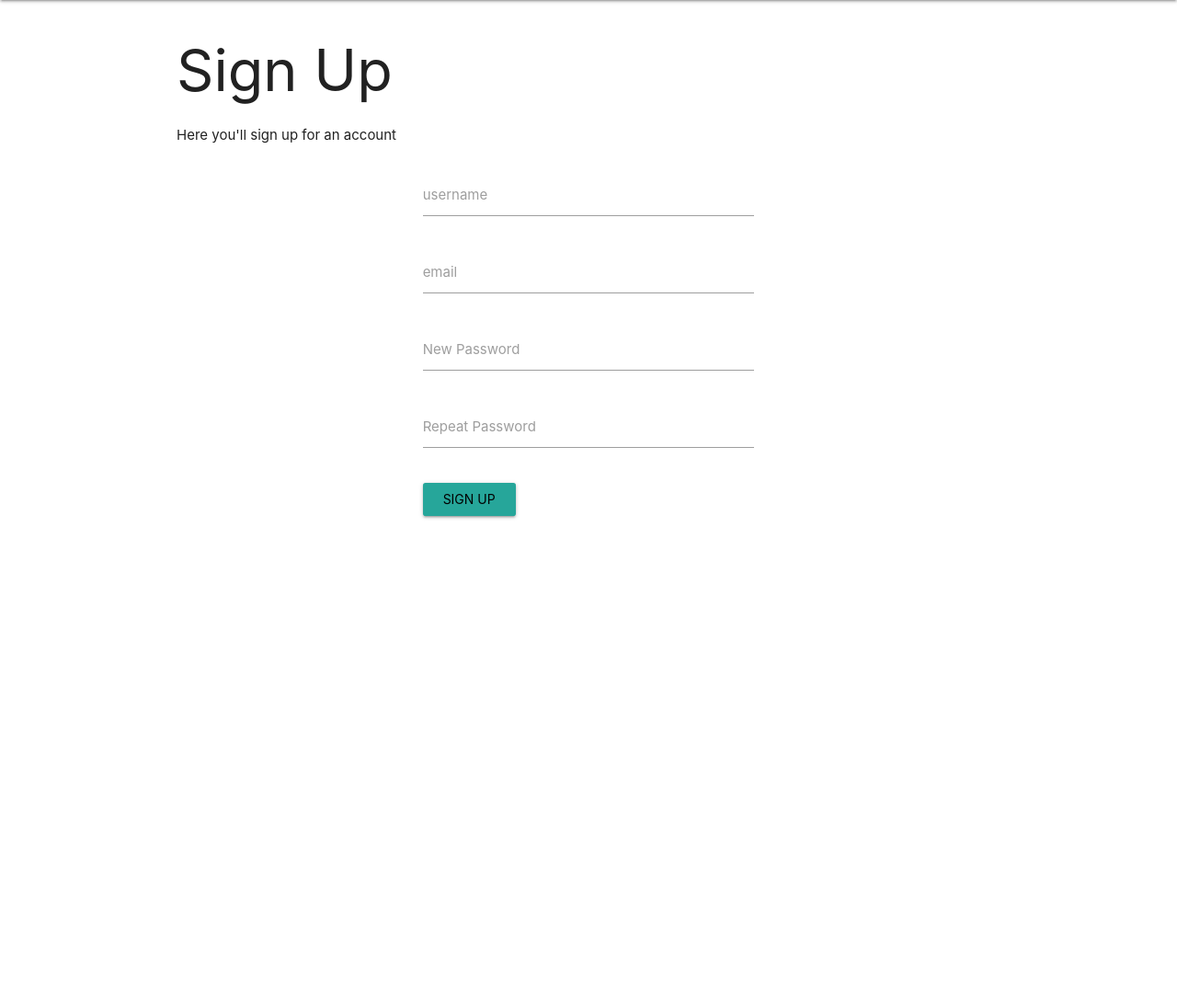
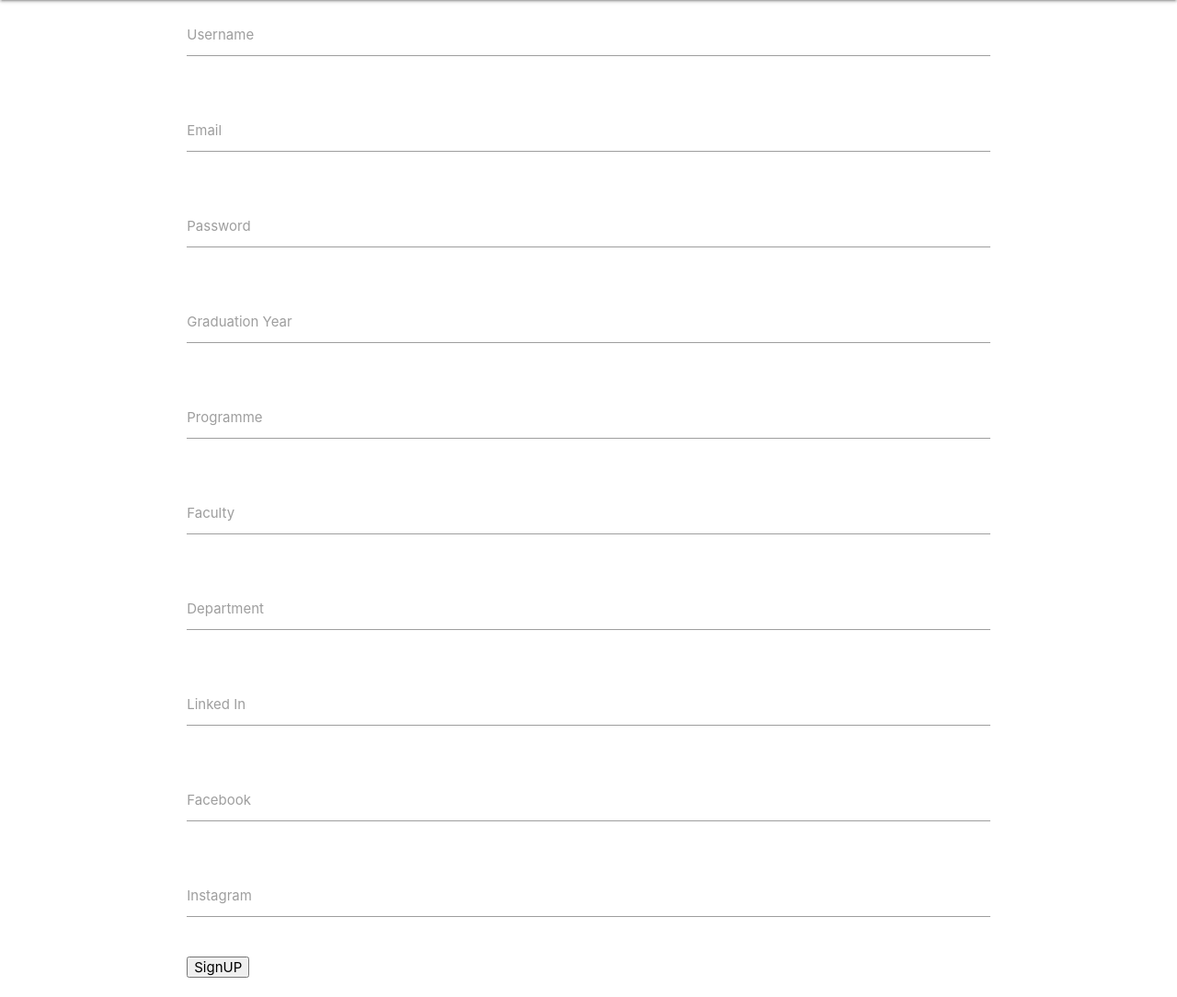
Before and after one commit to JessicaM16/AlumniGallery, a Flask app: page /signUp in a window 1280 px wide. Shown: the part 64-1148 px from the top of the page at 92% size. Before the commit the page ends 628 px from the top, so only its background shows below. Run offline with Flask 2, Linux system fonts and the light colour scheme.

Commit message:
signup works

```diff
--- a/App/controllers/user.py
+++ b/App/controllers/user.py
@@ -5,8 +5,8 @@ from App.database import db
 def get_all_users():
     return User.query.all()
 
-def create_user(username, password):
-    newuser = User(username=username, password=password)
+def create_user(username, password, email,faculty,graduationyear,programme,department, linkedIn, facebook, instagram):
+    newuser = User(username=username, password=password, email=email,faculty=faculty, graduationyear=graduationyear,programme=programme,department=department, linkedIn=linkedIn, facebook=facebook,instagram=instagram)
     db.session.add(newuser)
     db.session.commit()
 
--- a/App/main.py
+++ b/App/main.py
@@ -11,6 +11,12 @@ from sqlalchemy.exc import IntegrityError
 from App.database import init_db, get_migrate
 
 #from App.models.jobs import Job
+
+#need to install pip install -r requirements.txt
+#pip install wtforms-validators
+#pip install flask-WTF
+#pip install email_validator
+
 
 from App.controllers import (
     setup_jwt
--- a/App/models/__init__.py
+++ b/App/models/__init__.py
@@ -1,4 +1,2 @@
 from .user import *
 from .jobs import *
-from .logIn import *
-from .signUp import *
--- a/App/models/signUp.py
+++ /dev/null
@@ -1,10 +0,0 @@
-from flask_wtf import FlaskForm
-from wtforms import StringField, PasswordField, SubmitField
-from wtforms.validators import InputRequired, EqualTo, Email
-
-class SignUp(FlaskForm):
-    username = StringField('username', validators=[InputRequired()])
-    email = StringField('email', validators=[Email(), InputRequired()])
-    password = PasswordField('New Password', validators=[InputRequired(), EqualTo('confirm', message='Passwords must match')])
-    confirm  = PasswordField('Repeat Password')
-    submit = SubmitField('Sign Up', render_kw={'class': 'btn waves-effect waves-light white-text'})
--- a/App/templates/signUp.html
+++ b/App/templates/signUp.html
@@ -5,39 +5,100 @@
 {{ super() }}
 
 {% block content %}
-    <h1>Sign Up</h1>
-    <p>Here you'll sign up for an account</p>
-    <div class="row">
-        <div class="row">
-          <form id="myForm" class="col s12 m8 offset-m2" method="POST" action="/signUp">
-              {{ form.csrf_token }}
+    <!--<h1>Sign Up</h1>
+    <p>Here you'll sign up for an account</p>-->
 
-              <div class="input-field col s12 m8 offset-m2">
-                {{ form.username(size=20, class="validate") }}
-                {{ form.username.label }}
-              </div>
+<div class ="row">
+  <form id ="myForm" class="col s12"  method="POST" action="/signUp">
+      <div class ="row">
+          <div class ="input-field col s12">
+              <input name="username" type="text" required>
+              <label for="username">Username</label>
+          </div>
+      </div>
+<!--      <div class ="row">
+          <div class ="input-field col s12">
+              <input name="name" type="text" required>
+              <label for="name">Name</label>
+          </div>
+      </div> -->
+      <div class="row">
+          <div class="input-field col s12">
+              <input name="email" type="email" required>
+              <label for="email">Email</label>
+          </div>
+      </div>
+      <div class="row">
+          <div class="input-field col s12">
+              <input name="password" type="password" required pattern="^(?.*\d)(?=.*[a-z])(?=.*[A-Z])(?=.*[a-zA-Z]).{8,}$">
+              <label for="password">Password</label>
+          </div>
+      </div>
+      <div class="row">
+          <div class="input-field col s12">
+              <input name="graduationyear" type="number" required>
+              <label for="graduationyear">Graduation Year</label>
+          </div>
+      </div>
+      <div class="row">
+          <div class="input-field col s12">
+              <input name="programme" type="text" required>
+              <label for="programme">Programme</label>
+          </div>
+      </div>
+      <div class="row">
+          <div class="input-field col s12">
+              <input name="faculty" type="text" required>
+              <label for="faculty">Faculty</label>
+              <select name="faculty" id="faculty">
+                  <option value="engineering">Engineering</option>
+                  <option value="foodAndAgriculture">Food & Agriculture</option>
+                  <option value="humanitiesAndEducation">Humanities & Education</option>
+                  <option value="law">Law</option>
+                  <option value="medicalSciences">Medical Sciences</option>
+                  <option value="scienceAndTechnology">Science and Technology</option>
+                  <option value="socialSciences">Social Sciences</option>
+                  <option value="sport">Sport</option>
+              </select>
+          </div>
+      </div>
+      <div class="row">
+          <div class="input-field col s12">
+              <input name="department" type="text" required>
+              <label for="department">Department</label>
+          </div>
+      </div>
 
-              <div class="input-field col s12 m8 offset-m2">
-                {{ form.email(size=50, class="validate") }}
-                {{ form.email.label }}
-              </div>
+      <div class="row">
+          <div class="input-field col s12">
+              <input name="linkedIn" type="text" required>
+              <label for="linkedIn">Linked In</label>
+          </div>
+      </div>
+      <div class="row">
+          <div class="input-field col s12">
+              <input name="facebook" type="text">
+              <label for="facebook">Facebook</label>
+          </div>
+      </div>
+      <div class="row">
+          <div class="input-field col s12">
+              <input name="instagram" type="text">
+              <label for="instagram">Instagram</label>
+          </div>
+      </div>
 
-              <div class="input-field col s12 m8 offset-m2">
-                {{ form.password(size=20, class="validate") }}
-                {{ form.password.label }}
-              </div>
+      <!-- <div class="row">
+          <div class="col">
+              <a class="waves-effect waves-light btn-large">Sign Up</a>
+          </div>
+      </div> -->
+      <button class="button">SignUP</button>
 
-              <div class="input-field col s12 m8 offset-m2">
-                {{ form.confirm(size=20, class="validate") }}
-                {{ form.confirm.label }}
-              </div>
+  </form>
 
-              <div class="input-field col s12 m8 offset-m2">
-                {{form.submit}}
-              </div>
-          </form>
-        </div>
-    </div>
+
+
 
     </div>
     {% endblock %}
--- a/App/views/signUp.py
+++ b/App/views/signUp.py
@@ -1,28 +1,39 @@
-from flask import Blueprint, redirect, render_template, request, send_from_directory
+from flask import Blueprint, redirect, render_template, request, send_from_directory, flash
 from flask_jwt import JWT, jwt_required, current_identity
 from sqlalchemy.exc import IntegrityError
 
 from App.models.user import db, User
-from App.models.signUp import SignUp
+from App.controllers import create_user
+#from App.models.signUp import SignUp
 signUp_views = Blueprint('signUp_views', __name__, template_folder='../templates')
 
-@signUp_views.route('/signUp', methods=['GET'])
+@signUp_views.route('/signUp')
 def signup():
-  form = SignUp() # create form object
-  return render_template('signUp.html', form=form) # pass form object to template
+  #form = SignUp() # create form object
+  return render_template('signUp.html') # pass form object to template
 
 
 
 @signUp_views.route('/signUp', methods=['POST'])
-def signupAction():
-  form = SignUp() # create form object
-  if form.validate_on_submit():
-    data = request.form # get data from form submission
-    newuser = User(username=data['username'], email=data['email']) # create user object
-    newuser.set_password(data['password']) # set password
-    db.session.add(newuser) # save new user
-    db.session.commit()
-    flash('Account Created!')# send message
-    return render_template('index.html')# redirect to login page
-  flash('Error invalid input!')
-  return render_template('signUp.html', form=form)
+def signUpAction():
+
+    username=request.form.get('username')
+    password=request.form.get('password')
+    email=request.form.get('email')
+    faculty=request.form.get('faculty')
+    graduationyear=request.form.get('graduationyear')
+    programme=request.form.get('programme')
+    department=request.form.get('department')
+    linkedIn=request.form.get('linkedIn')
+    facebook=request.form.get('facebook')
+    instagram=request.form.get('instagram')
+
+    userData= User.query.filter_by(username=username).first()
+
+    if userData:
+      flash('Username already exists')
+      return render_template('signUp.html')
+
+    newUser=create_user(username, password, email,faculty,graduationyear,programme,department, linkedIn, facebook,instagram)
+    flash('SignUp Successful')
+    return render_template('signUp.html')
```
Also changed, not shown: App/models/logIn.py (deleted, +0 -9 lines), App/models/user.py (+15 -6 lines), App/templates/login.html (+24 -20 lines), App/templates/users.html (+5 -2 lines), App/views/alumniListing.py (+4 -8 lines), App/views/logIn.py (+20 -18 lines).
